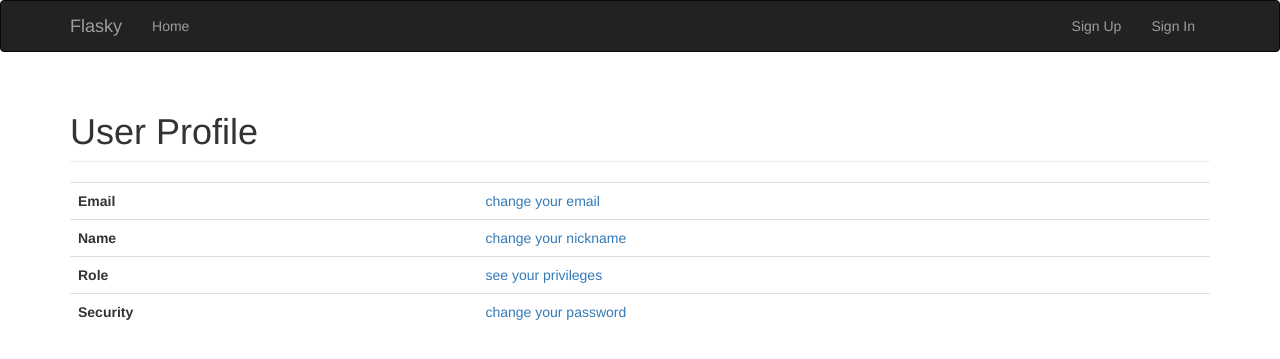
After one commit to imhuwq/flasky, a Flask app: template app/templates/user/profile.html in a window 1280 px wide. The commit adds this page. Shown: the top 359 px of the page. Run offline with Flask 2, Linux system fonts and the light colour scheme; the template is opened without the code that fills it, so the values that code supplies are empty; some libraries are stand-ins or nearby versions.

Commit message:
chapter 8c add profile page and about to enable change profile

```diff
--- a/app/__init__.py
+++ b/app/__init__.py
@@ -12,7 +12,7 @@ moment = Moment()
 db = SQLAlchemy()
 login_manager = LoginManager()
 login_manager.session_protection = 'strong'
-login_manager.login_view = 'auth.login'
+login_manager.login_view = 'user.login'
 
 
 def create_app(config_name):
@@ -28,8 +28,8 @@ def create_app(config_name):
     from .main import main as main_blueprint
     app.register_blueprint(main_blueprint)
 
-    from .auth import auth as auth_blueprint
-    app.register_blueprint(auth_blueprint, url_prefix='/auth')
+    from .user import user as auth_blueprint
+    app.register_blueprint(auth_blueprint, url_prefix='/user')
     login_manager.init_app(app)
 
     return app
--- a/app/models.py
+++ b/app/models.py
@@ -21,6 +21,7 @@ class User(UserMixin, db.Model):
     email = db.Column(db.String(64), unique=True, index=True)
     name = db.Column(db.String(64), unique=True, index=True)
     password_hash = db.Column(db.String(128))
+    password_security = db.Column(db.String(32))
     role_id = db.Column(db.Integer, db.ForeignKey('roles.id'))
     confirmed = db.Column(db.Boolean, default=False)
 
@@ -44,7 +45,7 @@ class User(UserMixin, db.Model):
         s = Serializer(current_app.config['SECRET_KEY'])
         try:
             data = s.loads(token)
-        except:
+        except Exception:
             return False
         if data.get('confirm') != self.id:
             return False
--- a/app/templates/base.html
+++ b/app/templates/base.html
@@ -27,9 +27,11 @@
 			</ul>
             <ul class="nav navbar-nav navbar-right">
                 {% if current_user.is_authenticated %}
-                <li><a href="{{ url_for('auth.logout') }}">Sign Out</a></li>
+                <li><a href="{{ url_for('user.profile') }}">Profile</a></li>
+                <li><a href="{{ url_for('user.logout') }}">Sign Out</a></li>
                 {% else %}
-                <li><a href="{{ url_for('auth.login') }}">Sign In</a></li>
+                <li><a href="{{ url_for('user.register') }}">Sign Up</a></li>
+                <li><a href="{{ url_for('user.login') }}">Sign In</a></li>
                 {% endif %}
             </ul>
 		</div>
--- a/app/templates/auth/mail/confirm.html
+++ b/app/templates/user/mail/confirm.html
@@ -1,7 +1,7 @@
 <p><strong>Dear {{ user.name }}</strong></p>
 <p>Welcome to Flasky !</p>
 <p>To confirm your account please click in the following link:</p>
-<a href="{{ url_for('auth.confirm', token=token,  _external=True) }}">click here to confirm your account</a>
+<a href="{{ url_for('user.confirm', token=token,  _external=True) }}">click here to confirm your account</a>
 <p>Sincerely,</p>
 <p>The Flasky Team</p>
 <p><i>Note: replies to this email address are not monitored.</i></p>
--- a/app/templates/auth/mail/confirm.txt
+++ b/app/templates/user/mail/confirm.txt
@@ -1,7 +1,7 @@
 Dear {{ user.name }},
 Welcome to Flasky!
 To confirm your account please click in the following link:
-{{ url_for('auth.confirm', token=token,  _external=True) }}
+{{ url_for('user.confirm', token=token,  _external=True) }}
 Sincerely,
 The Flasky Team
 Note: replies to this email address are not monitored.
--- /dev/null
+++ b/app/templates/user/profile.html
@@ -0,0 +1,31 @@
+{% extends "base.html" %}
+
+{% block title %} Flasky - Profile {% endblock %}
+
+{% block page_content %}
+    <h1 class="page-header">User Profile</h1>
+
+    <table class="table profile-table">
+        <tr>
+            <th>Email</th>
+            <td>{{ user.email }}</td>
+            <td><a href="{{ url_for('user.change_email') }}">change your email</a></td>
+        </tr>
+        <tr>
+            <th>Name</th>
+            <td>{{ user.name }}</td>
+            <td><a href="{{ url_for('user.change_name') }}">change your nickname</a></td>
+        </tr>
+        <tr>
+            <th>Role</th>
+            <td>{{ user.role }}</td>
+            <td><a href="{{ url_for('user.privileges') }}">see your privileges</a></td>
+        </tr>
+        <tr>
+            <th>Security</th>
+            <td>{{ user.password_security }}</td>
+            <td><a href="{{ url_for('user.change_password') }}">change your password</a></td>
+        </tr>
+    </table>
+
+{% endblock %}
--- a/app/templates/auth/unconfirmed.html
+++ b/app/templates/user/unconfirmed.html
@@ -7,6 +7,6 @@
     <div class="page-body">
         <p>You have not confirmed your account yet.</p>
         <p>For further actions, please check your email to confirm your account.</p>
-        <p>Didn't receive an email? click <a href="{{ url_for('auth.resend_confirmation') }}">HERE</a> to resend it again.</p>
+        <p>Didn't receive an email? click <a href="{{ url_for('user.resend_confirmation') }}">HERE</a> to resend it again.</p>
     </div>
 {% endblock %}
--- a/app/auth/__init__.py
+++ b/app/user/__init__.py
@@ -1,5 +1,5 @@
 from flask import Blueprint
 
-auth = Blueprint('auth', __name__)
+user = Blueprint('user', __name__)
 
 from . import views
--- /dev/null
+++ b/app/user/views.py
@@ -0,0 +1,140 @@
+from flask import render_template, redirect, request, url_for, flash
+from flask.ext.login import login_user, logout_user, current_user, login_required
+from . import user
+from ..models import User
+from .forms import LoginFrom, RegisterForm
+from .. import db
+from .._email import send_email
+import re
+
+
+@user.route('/login', methods=['GET', 'POST'])
+def login():
+    form = LoginFrom()
+    if form.validate_on_submit():
+        u = User.query.filter_by(email=form.email.data).first()
+        if u is None:
+            flash('You have not registered. Would you register now?')
+            return redirect(url_for('user.register'))
+        elif u.verify_password(form.password.data):
+            login_user(u, form.remember.data)
+            return redirect(request.args.get('next') or url_for('main.index'))
+        flash('Invalid email or password!')
+    return render_template('user/login.html', form=form)
+
+
+@user.route('/logout')
+def logout():
+    logout_user()
+    flash('You have logged out')
+    return redirect(url_for('main.index'))
+
+
+def check_password_security(passwd):
+    base = len(passwd)
+    factor = 0
+    if re.compile(r'[0-9]').search(passwd) is not None:
+        factor += 1
+    if re.compile(r'[a-z]').search(passwd) is not None:
+        factor += 1
+    if re.compile(r'[A-Z]').search(passwd) is not None:
+        factor += 1
+    if re.compile(r'\.|\_').search(passwd) is not None:
+        factor += 1
+    complexity = base * factor
+    if complexity <= 7:
+        return 'weak'
+    elif complexity <= 25:
+        return 'medium'
+    elif complexity <= 35:
+        return 'strong'
+    else:
+        return 'very strong'
+
+@user.route('/register', methods=['GET', 'POST'])
+def register():
+    form = RegisterForm()
+    if form.validate_on_submit():
+        security = check_password_security(form.password.data)
+        u = User(email=form.email.data,
+                 name=form.name.data,
+                 password=form.password.data,
+                 password_security = security)
+        db.session.add(u)
+        db.session.commit()
+        login_user(u)
+        token = u.generate_confirmation_token()
+        send_email(form.email.data, 'Account Confirmation', 'user/mail/confirm',
+                   user=u, token=token)
+        flash('You have successfully signed up.'
+              'But you should confirm your account in your email')
+        return redirect(url_for('main.index'))
+    return render_template('user/register.html', form=form)
+
+
+@user.route('/confirm/<token>')
+@login_required
+def confirm(token):
+    if current_user.confirmed:
+        flash('Ths account has already been confirmed')
+    elif current_user.confirm_token(token):
+        flash('You have confirmed your account')
+    else:
+        flash('The confirmation link is invalid or expired')
+    return redirect(url_for('main.index'))
+
+
+@user.before_app_request
+def before_request():
+    if current_user.is_authenticated\
+            and not current_user.confirmed\
+            and request.endpoint[:5] != 'user.':
+        return redirect(url_for('user.unconfirmed'))
+
+
+@user.route('/unconfirmed')
+def unconfirmed():
+    if current_user.is_anonymous or current_user.confirmed:
+        return redirect('main.index')
+    return render_template('user/unconfirmed.html')
+
+
+@user.route('/confirm')
+@login_required
+def resend_confirmation():
+    token = current_user.generate_confirmation_token()
+    send_email(current_user.email, 'Account Confirmation', 'user/mail/confirm',
+               user=current_user, token=token)
+    flash('We have resent your a confirmation email')
+    return redirect(url_for('main.index'))
+
+
+@user.route('/profile')
+@login_required
+def profile():
+    u = current_user
+    return render_template('user/profile.html', user=u)
+
+
+@user.route('/chemail')
+@login_required
+def change_email():
+    pass
+
+
+@user.route('/chname')
+@login_required
+def change_name():
+    pass
+
+
+@user.route('/privileges')
+@login_required
+def privileges():
+    pass
+
+
+@user.route('/chpasswd')
+@login_required
+def change_password():
+    pass
```
Also changed, not shown: app/auth/views.py (deleted, +0 -85 lines), app/templates/user/login.html (renamed from app/templates/auth/login.html), app/templates/user/register.html (renamed from app/templates/auth/register.html).
